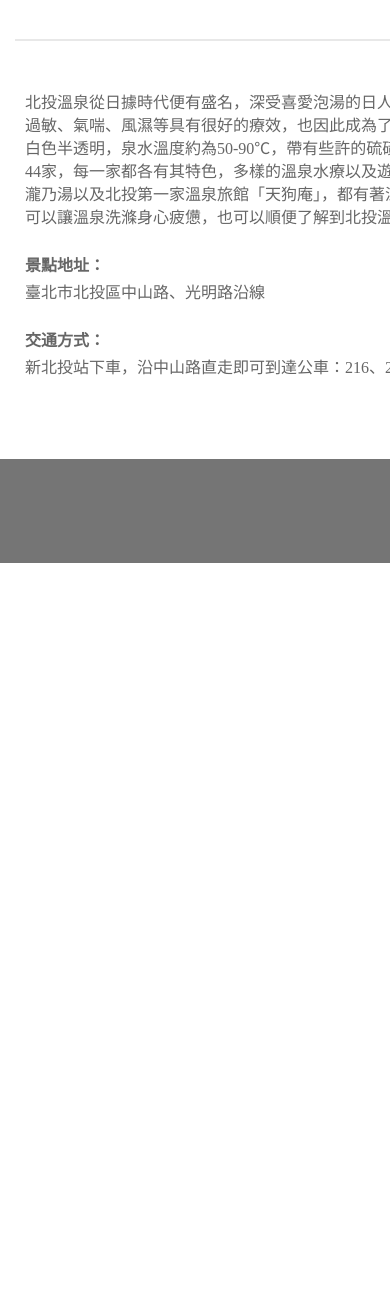
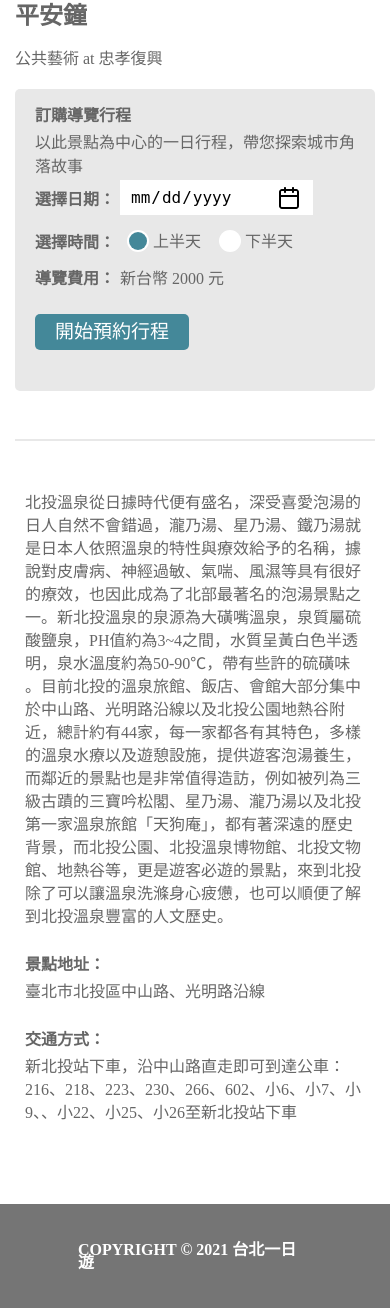
Before and after one commit to SaraChen1020/Taipei-day-trip-website, a Flask app: page /attraction/1 in a window 390 px wide; the page is wider, and only the part inside the window is pictured. Shown: the part 495-1803 px from the top of that part. Before the commit the page ends 1058 px from the top of that part, so only its background shows below. Run offline with Flask 2, Linux system fonts and the light colour scheme.

Commit message:
feat: 新增景點頁面RWD

```diff
--- a/static/attraction.css
+++ b/static/attraction.css
@@ -4,7 +4,7 @@
 
 body {
   margin: 0px;
-  /* overflow-x: hidden; */
+  overflow-x: hidden;
   font-family: "Noto Sans TC";
   font-style: normal;
 }
@@ -227,7 +227,6 @@ a:hover {
   height: 24px;
   font-size: 16px;
   font-weight: 500;
-  line-height: 13px;
   color: #666666;
   display: flex;
   align-items: center;
@@ -240,9 +239,10 @@ a:hover {
 }
 
 .date {
+  display: flex;
+  align-items: center;
   height: 17px;
   margin: 9px 5px 9px 0;
-  line-height: 13px;
   font-size: 16px;
   font-weight: 700;
   color: #666666;
@@ -285,8 +285,9 @@ input[type="date"]::-webkit-datetime-edit-fields-wrapper {
 
 .time {
   font-weight: 700;
+  height: 22px;
   font-size: 16px;
-  line-height: 13px;
+  /* line-height: 13px; */
   color: #666666;
   display: flex;
   align-items: center;
@@ -436,3 +437,36 @@ hr {
   height: 24px;
   margin: 40px;
 }
+
+@media (max-width: 1200px) {
+  .topic {
+    margin-left: 10px;
+  }
+  .container {
+    grid-template-columns: 1fr 100% 1fr;
+  }
+
+  .current-pic,
+  .current-pic img {
+    width: 100%;
+  }
+  .profile {
+    width: 100%;
+  }
+
+  .booking-form {
+    width: 100%;
+  }
+}
+
+@media (max-width: 600px) {
+  .container {
+    grid-template-columns: 1fr;
+    grid-template-areas:
+      "content"
+      "footer";
+  }
+  .section {
+    display: block;
+  }
+}
```
